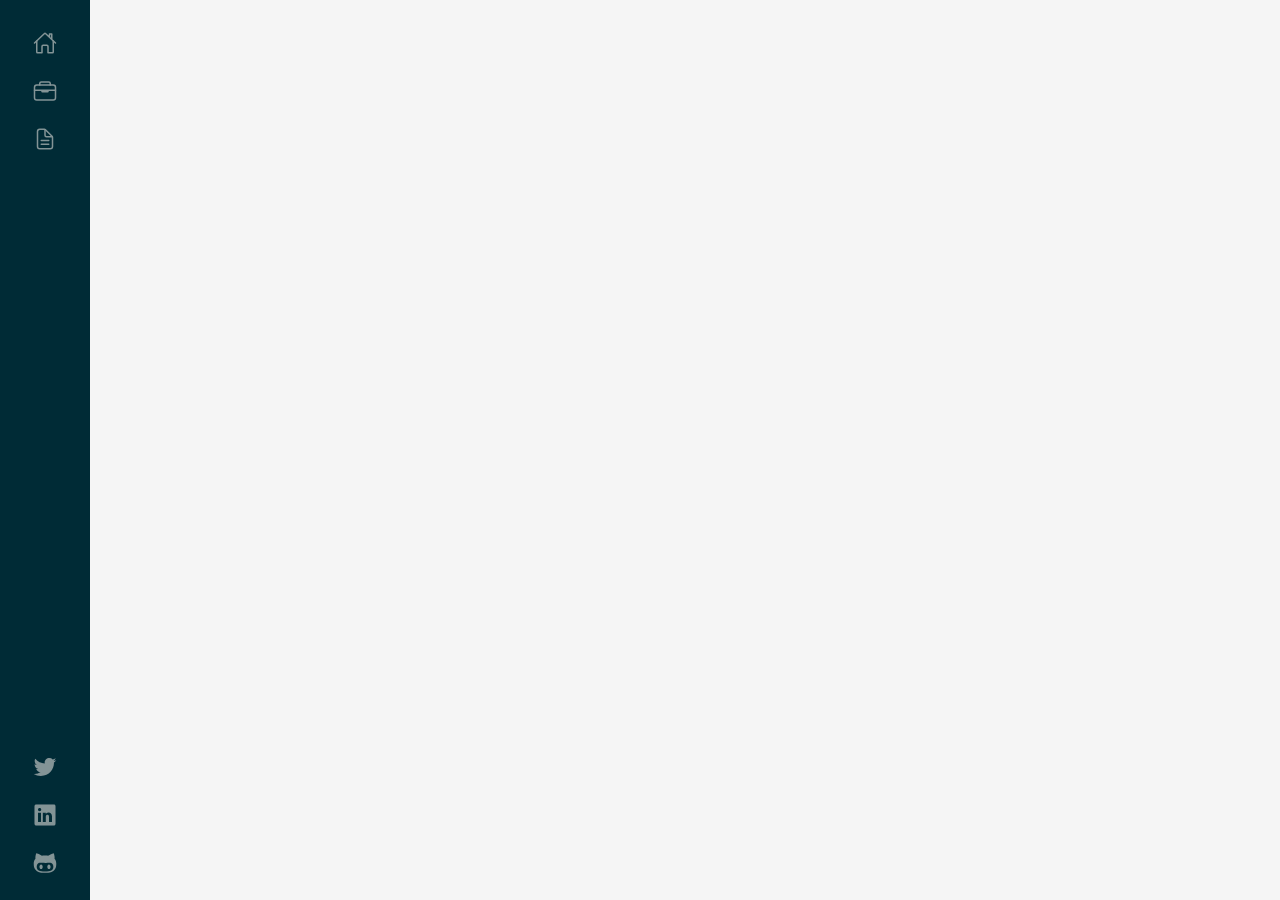
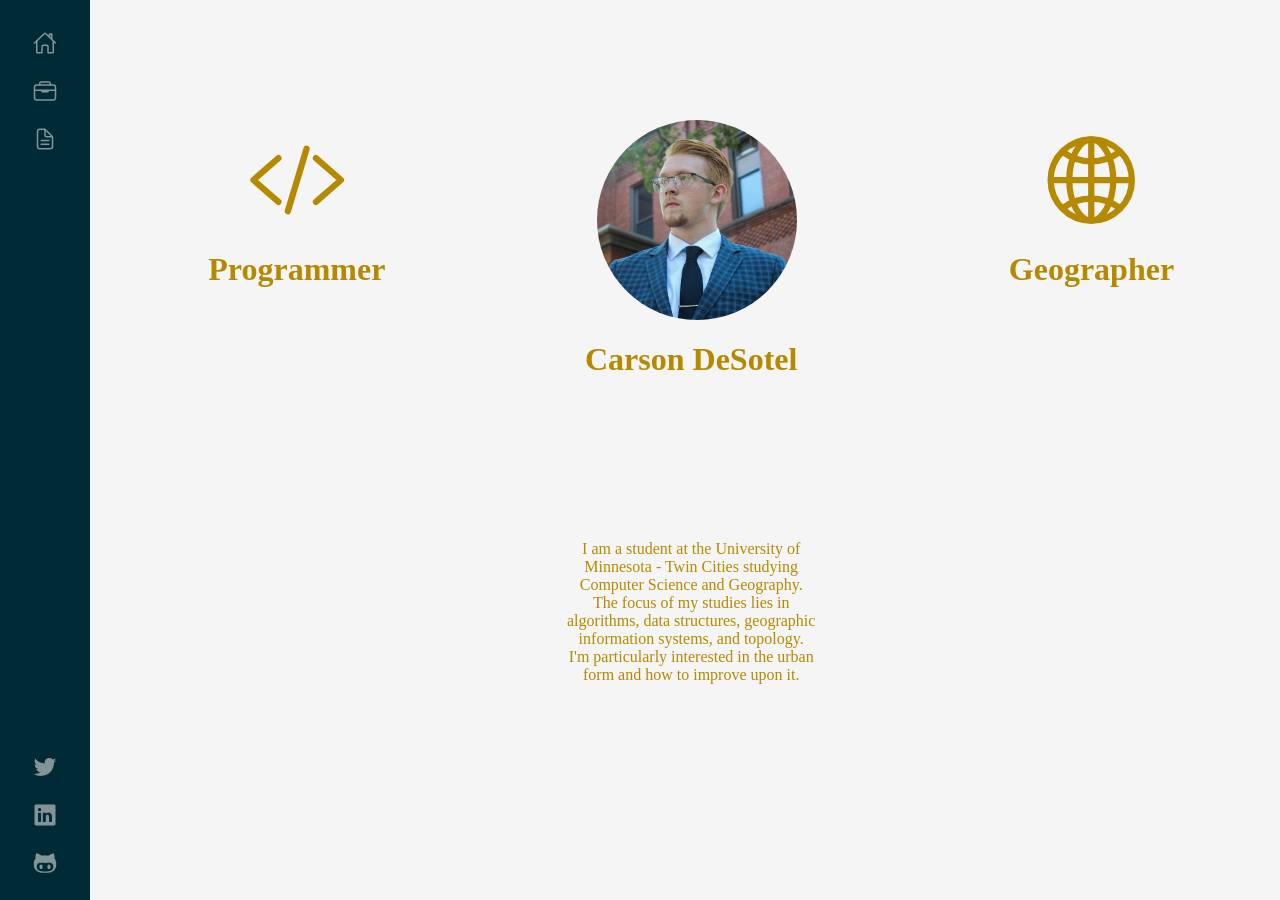
Before and after one commit to Carson-DeSotel/Carson-DeSotel.github.io, a Jekyll site: the page built from index.html, in a window 1280 px wide. Built offline with Jekyll 4.4.1, drawn with Linux system fonts in a browser that asks for light colours; nearby versions of some CDN libraries.

Commit message:
readds index.html

```diff
--- a/index.html
+++ b/index.html
@@ -2,7 +2,7 @@
 layout: default
 title: Home
 ---
-<!-- <div class="main">
+<div class="main">
   <div class="row">
     <div class="col">
       <ion-icon name="code-slash-outline"></ion-icon>
@@ -36,4 +36,4 @@ title: Home
     </div>
   </div>
 
-</div> -->
+</div>
```
